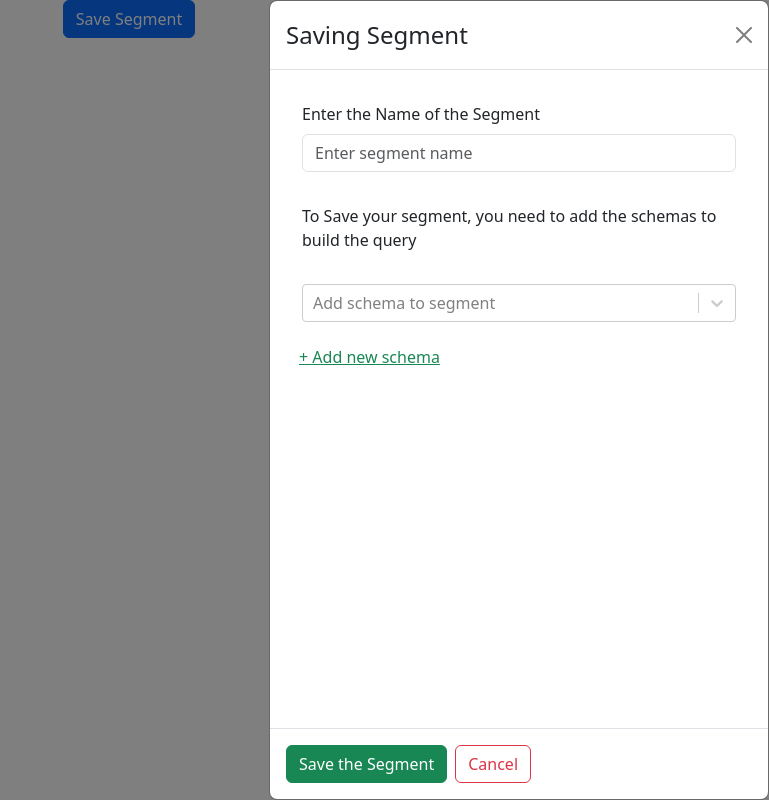
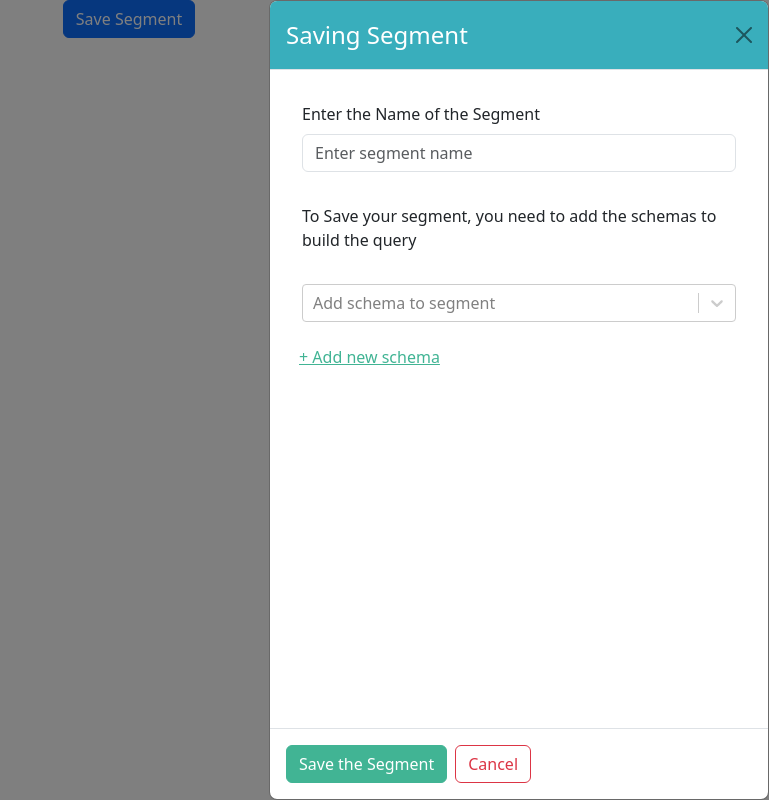
Before and after one commit to NirupanJoe/Segment, a React (Create React App) app: page / in a window 1280 px wide. Both pictures are taken after a click on the button "Save Segment". Shown: the whole page, without its empty margins (511-1280 px from the left). Built offline with nearby package versions, Linux system fonts and the light colour scheme.

Commit message:
Modified the color.

```diff
--- a/src/components/SegmentModal/Body.js
+++ b/src/components/SegmentModal/Body.js
@@ -4,6 +4,7 @@ import SchemaDropDown from '../SchemaDropDown'
 
 const Body = ({ segmentName, setSegmentName, selectedSchema,
 	filteredOptions, onChangeAddedSchema, newSchema, onChangeNewSchema, handleAddNewSchema }) => {
+
 	return (
 		<Modal.Body>
 			<Form>
@@ -27,8 +28,7 @@ const Body = ({ segmentName, setSegmentName, selectedSchema,
 					)}
 				</div>}
 				<SchemaDropDown options={filteredOptions} value={newSchema} onChange={onChangeNewSchema} />
-				<Button variant='link' style={{ color: '#198754' }} className='btn-color' onClick={handleAddNewSchema}>+ Add new schema</Button>
-
+				<Button variant='link' style={{ color: 'rgb(65, 180, 148)' }} className='btn-color fs-6' onClick={handleAddNewSchema}>+ Add new schema</Button>
 			</Form>
 		</Modal.Body>
 	)
--- a/src/components/SegmentModal/Footer.js
+++ b/src/components/SegmentModal/Footer.js
@@ -4,10 +4,10 @@ import { Button, Modal } from 'react-bootstrap'
 const Footer = ({ handleClose, handleSaveSegment }) => {
 	return (
 		<Modal.Footer style={{ justifyContent: 'flex-start' }}>
-			<Button variant="success" onClick={handleSaveSegment} >
+			<Button style={{background: 'rgb(65 180 148)', borderColor:'rgb(65 180 148)'}} onClick={handleSaveSegment} >
 				Save the Segment
 			</Button>
-			<Button variant="outline-danger" onClick={handleClose}>
+			<Button  variant="outline-danger" onClick={handleClose}>
 				Cancel
 			</Button>
 		</Modal.Footer>
--- a/src/components/SegmentModal/Header.js
+++ b/src/components/SegmentModal/Header.js
@@ -3,7 +3,7 @@ import { Modal } from 'react-bootstrap'
 
 const Header = () => {
 	return (
-		<Modal.Header closeButton>
+		<Modal.Header style={{background: 'rgb(57 174 188)', color: 'white'}} closeButton>
 			<Modal.Title>Saving Segment</Modal.Title>
 		</Modal.Header>
 	)
```
